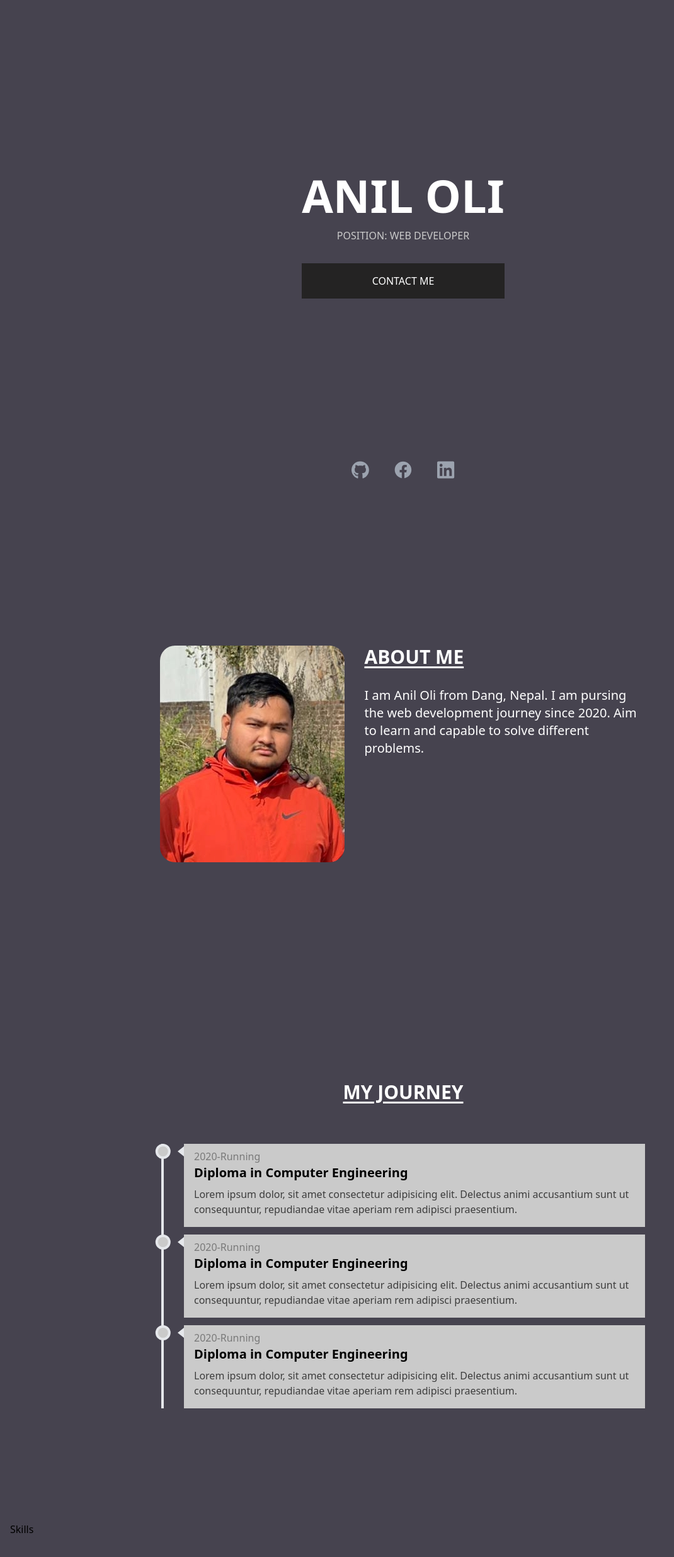
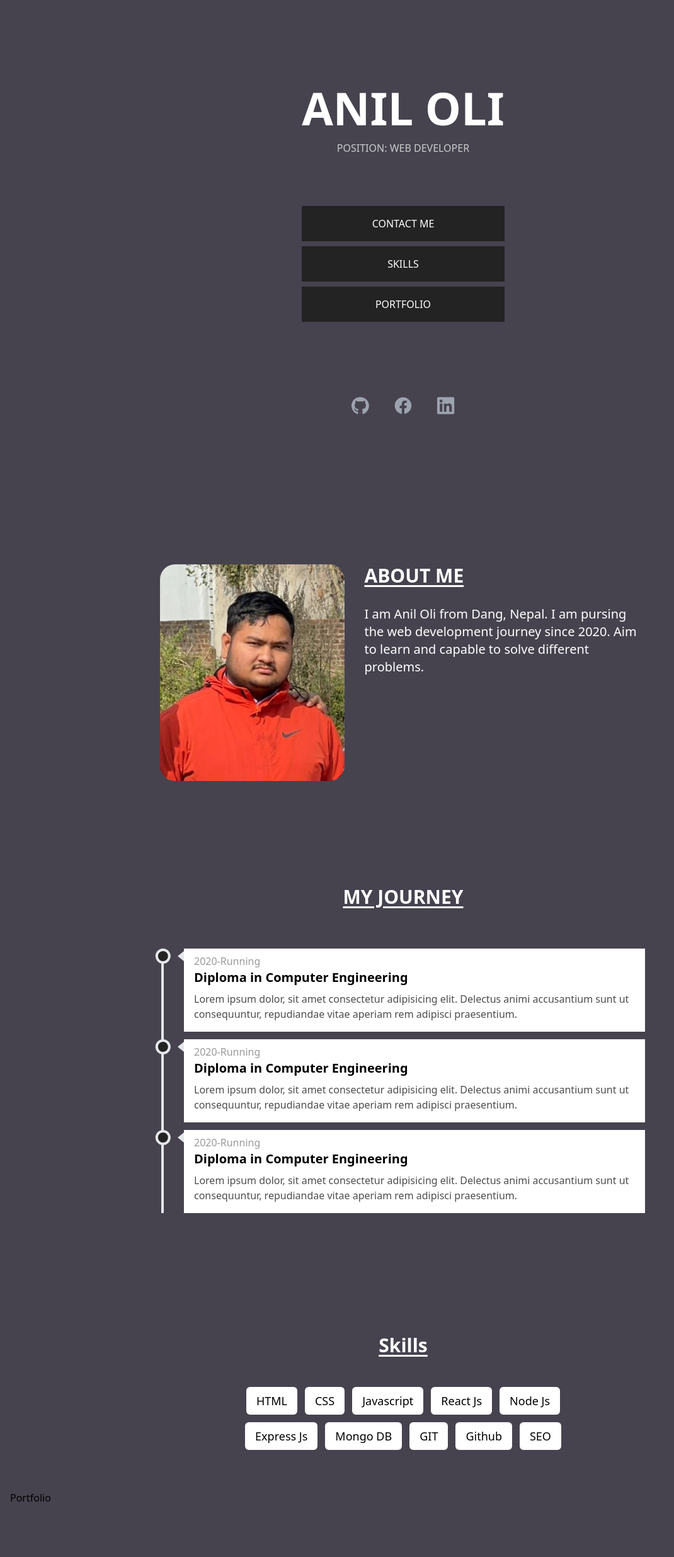
Before and after one commit to aniloli42/portfolio-website, a Next.js app: page / in a window 1280 px wide. Shown: the top 2472 px of the page at 63% size, without its empty margins (0-1070 px from the left). Built offline with nearby package versions, Linux system fonts and the light colour scheme.

Commit message:
navbar style completed

```diff
--- a/components/AboutMe.js
+++ b/components/AboutMe.js
@@ -4,7 +4,7 @@ import React from "react";
 const AboutMe = () => {
   return (
     <section
-      className='flex min-h-screen w-full shrink-0 items-center justify-center p-4'
+      className='mt-20 flex w-full shrink-0 scroll-m-24 items-center justify-center p-4'
       id='about-me'
     >
       <div className='grid justify-items-center lg:grid-flow-col lg:justify-items-start lg:gap-8'>
--- a/components/HeroSection.js
+++ b/components/HeroSection.js
@@ -5,7 +5,7 @@ import React from "react";
 const HeroSection = () => {
   return (
     <section className='flex h-screen  flex-col items-center p-4'>
-      <div className='flex h-full basis-[100%] flex-col items-center justify-center'>
+      <div className='flex h-full basis-[80%] flex-col items-center justify-center'>
         <h1 className='mb-4 text-5xl font-black text-white md:text-7xl'>
           ANIL OLI
         </h1>
@@ -14,10 +14,26 @@ const HeroSection = () => {
         </p>
         <Link href={"#contact-me"}>
           <a
-            className='mt-8 w-full bg-dark-gray py-4 text-center text-base font-medium text-white outline-none focus-within:bg-dark-gray/60 hover:bg-dark-gray/60'
+            className='mt-20 w-full bg-dark-gray py-4 text-center text-base font-medium text-white outline-none focus-within:bg-dark-gray/60 hover:bg-dark-gray/60'
             tabIndex={1}
           >
             CONTACT ME
+          </a>
+        </Link>
+        <Link href={"#skills"}>
+          <a
+            className='mt-2 w-full bg-dark-gray py-4 text-center text-base font-medium text-white outline-none focus-within:bg-dark-gray/60 hover:bg-dark-gray/60'
+            tabIndex={1}
+          >
+            SKILLS
+          </a>
+        </Link>
+        <Link href={"#portfolio"}>
+          <a
+            className='mt-2 w-full bg-dark-gray py-4 text-center text-base font-medium text-white outline-none focus-within:bg-dark-gray/60 hover:bg-dark-gray/60'
+            tabIndex={1}
+          >
+            PORTFOLIO
           </a>
         </Link>
       </div>
--- a/components/MyJourney.js
+++ b/components/MyJourney.js
@@ -3,7 +3,7 @@ import React from "react";
 const MyJourney = () => {
   return (
     <section
-      className='flex min-h-screen  items-center justify-center p-4'
+      className='mt-20 flex scroll-m-20  items-center justify-center px-4'
       id='myjourney'
     >
       <div className='h-full max-w-xs py-16 sm:max-w-lg md:max-w-xl lg:max-w-3xl'>
@@ -24,8 +24,8 @@ const MyJourney = () => {
 
 const Journey = () => {
   return (
-    <div className='relative mb-3 border-gray-400 pl-6 after:absolute after:left-0 after:top-0 after:h-6 after:w-6 after:-translate-x-[55%] after:rounded-full after:border-4 after:bg-light-white after:[content:""] md:pl-8'>
-      <div className='relative bg-light-white px-4 py-2 after:absolute after:top-0 after:left-0 after:h-0 after:w-0 after:-translate-x-full after:translate-y-1/4  after:border-t-[8px] after:border-b-[8px] after:border-r-[10px] after:border-l-light-white after:border-t-transparent after:border-b-transparent after:[content:""]'>
+    <div className='relative mb-3 border-gray-400 pl-6 after:absolute after:left-0 after:top-0 after:h-6 after:w-6 after:-translate-x-[55%] after:rounded-full after:border-4 after:bg-dark-gray after:[content:""] md:pl-8'>
+      <div className='relative bg-white px-4 py-2 after:absolute after:top-0 after:left-0 after:h-0 after:w-0 after:-translate-x-full after:translate-y-1/4  after:border-t-[8px] after:border-b-[8px] after:border-r-[10px] after:border-l-white after:border-t-transparent after:border-b-transparent after:[content:""]'>
         <div>
           <p className='text-md text-black/40'>2020-Running</p>
         </div>
--- a/components/Navbar.js
+++ b/components/Navbar.js
@@ -4,9 +4,10 @@ import React, { useEffect, useState } from "react";
 const Navbar = () => {
   const [active, setActive] = useState("/");
   const [scroll, setScroll] = useState(false);
+  const [activeNav, setActiveNav] = useState(false);
 
   const scrollWindow = () => {
-    if (window.scrollY === 0) return setScroll(false);
+    if (scrollY === 0) return setScroll(false);
     setScroll(true);
   };
 
@@ -28,42 +29,108 @@ const Navbar = () => {
 
     // loop over the sections
     sections.forEach((section) => {
-      const sectionCurrentOffset = section.offsetTop - 40;
+      const sectionCurrentOffset = section.offsetTop - 200;
 
       if (scrollY >= sectionCurrentOffset) {
         setActive(section.id !== "" ? `#${section.id}` : "/");
       }
     });
-    //
   }
+
+  useEffect(() => {
+    window.addEventListener("resize", handlewindowResize);
+
+    handlewindowResize();
+
+    return () => {
+      window.removeEventListener("resize", handlewindowResize);
+    };
+  }, []);
+
+  function handlewindowResize() {
+    console.log("called");
+    if (window.innerWidth > "768") return setActiveNav(true);
+    console.log(activeNav);
+    setActiveNav(false);
+  }
+
+  const toggleNavActive = () => {
+    if (window.innerWidth > "768") return;
+    setActiveNav((prev) => !prev);
+  };
 
   return (
     <>
       {scroll ? (
         <div className='fixed top-0 z-50 flex w-full items-center justify-between bg-gray-500 py-4 px-6'>
           <h2 className='text-2xl font-black text-white'>Anil Oli</h2>
-          <nav className='flex gap-4'>
-            <NavLink href={"/"} text={"HOME"} active={active} />
-            <NavLink href={"#about-me"} text={"ABOUT ME"} active={active} />
-            <NavLink href={"#myjourney"} text={"MY JOURNEY"} active={active} />
-            <NavLink href={"#skills"} text={"SKILLS"} active={active} />
-            <NavLink href={"#portfolio"} text={"PORTFOLIO"} active={active} />
-            <NavLink href={"#contact-me"} text={"CONTACT ME"} active={active} />
-          </nav>
+          <div
+            className='flex h-4 w-8 cursor-pointer flex-col gap-1 md:hidden'
+            onClick={toggleNavActive}
+          >
+            <span className='h-1 w-full bg-white'></span>
+            <span className='h-1 w-full bg-white'></span>
+            <span className='h-1 w-full bg-white'></span>
+          </div>
+          {activeNav && (
+            <nav className='fixed top-0 left-0 flex h-full w-full flex-col items-center gap-4 bg-dark-gray p-4 pt-12 md:static md:w-auto md:flex-row md:bg-transparent md:p-0'>
+              <div
+                className='relative my-4 mb-12 flex h-[32px] w-8 cursor-pointer items-center justify-center before:absolute before:h-8 before:w-1 before:-rotate-45 before:bg-white before:[content:""] after:absolute after:h-8 after:w-1  after:rotate-45 after:bg-white after:[content:""] md:hidden'
+                onClick={toggleNavActive}
+              ></div>
+              <NavLink
+                href={"/"}
+                text={"HOME"}
+                active={active}
+                toggleNavActive={toggleNavActive}
+              />
+              <NavLink
+                href={"#about-me"}
+                text={"ABOUT ME"}
+                active={active}
+                toggleNavActive={toggleNavActive}
+              />
+              <NavLink
+                href={"#myjourney"}
+                text={"MY JOURNEY"}
+                active={active}
+                toggleNavActive={toggleNavActive}
+              />
+              <NavLink
+                href={"#skills"}
+                text={"SKILLS"}
+                active={active}
+                toggleNavActive={toggleNavActive}
+              />
+              <NavLink
+                href={"#portfolio"}
+                text={"PORTFOLIO"}
+                active={active}
+                toggleNavActive={toggleNavActive}
+              />
+              <NavLink
+                href={"#contact-me"}
+                text={"CONTACT ME"}
+                active={active}
+                toggleNavActive={toggleNavActive}
+              />
+            </nav>
+          )}
         </div>
       ) : null}
     </>
   );
 };
 
-const NavLink = ({ href, text, active }) => {
+const NavLink = ({ href, text, active, toggleNavActive }) => {
   return (
     <Link href={href} replace>
       <a
-        className={`text-sm font-medium outline-none transition duration-150 ease-out  hover:text-light-white/60 focus-visible:text-light-white/60
+        className={`text-xl font-medium outline-none transition duration-150 ease-out hover:text-light-white/60 focus-visible:text-light-white/60 md:text-sm
         ${active === href ? "text-light-white/60" : "text-light-white"}
         `}
         tabIndex={3}
+        onClick={toggleNavActive}
       >
         {text}
       </a>
--- a/components/Skills.js
+++ b/components/Skills.js
@@ -2,10 +2,36 @@ import React from "react";
 
 const Skills = () => {
   return (
-    <section className='h-screen p-4' id='skills'>
-      Skills
+    <section
+      className='mt-20 flex scroll-m-24 flex-col items-center px-4'
+      id='skills'
+    >
+      <h2 className='mb-8 text-3xl font-bold text-white underline underline-offset-4 lg:mb-0'>
+        Skills
+      </h2>
+
+      <div className='my-12 flex max-w-lg flex-wrap justify-center gap-2 md:gap-3'>
+        <Skill skill={"HTML"} />
+        <Skill skill={"CSS"} />
+        <Skill skill={"Javascript"} />
+        <Skill skill={"React Js"} />
+        <Skill skill={"Node Js"} />
+        <Skill skill={"Express Js"} />
+        <Skill skill={"Mongo DB"} />
+        <Skill skill={"GIT"} />
+        <Skill skill={"Github"} />
+        <Skill skill={"SEO"} />
+      </div>
     </section>
   );
 };
 
+const Skill = ({ skill }) => {
+  return (
+    <div className='rounded-md bg-white py-2 px-4 text-center text-lg text-black'>
+      {skill}
+    </div>
+  );
+};
+
 export default Skills;
```
